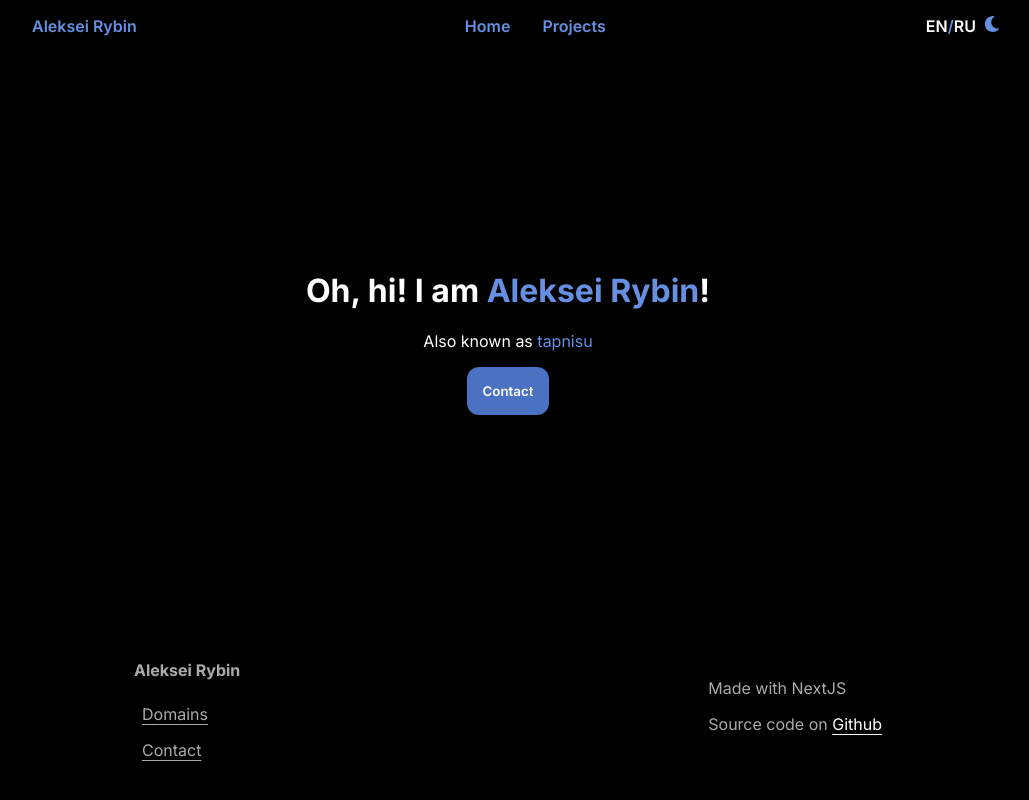
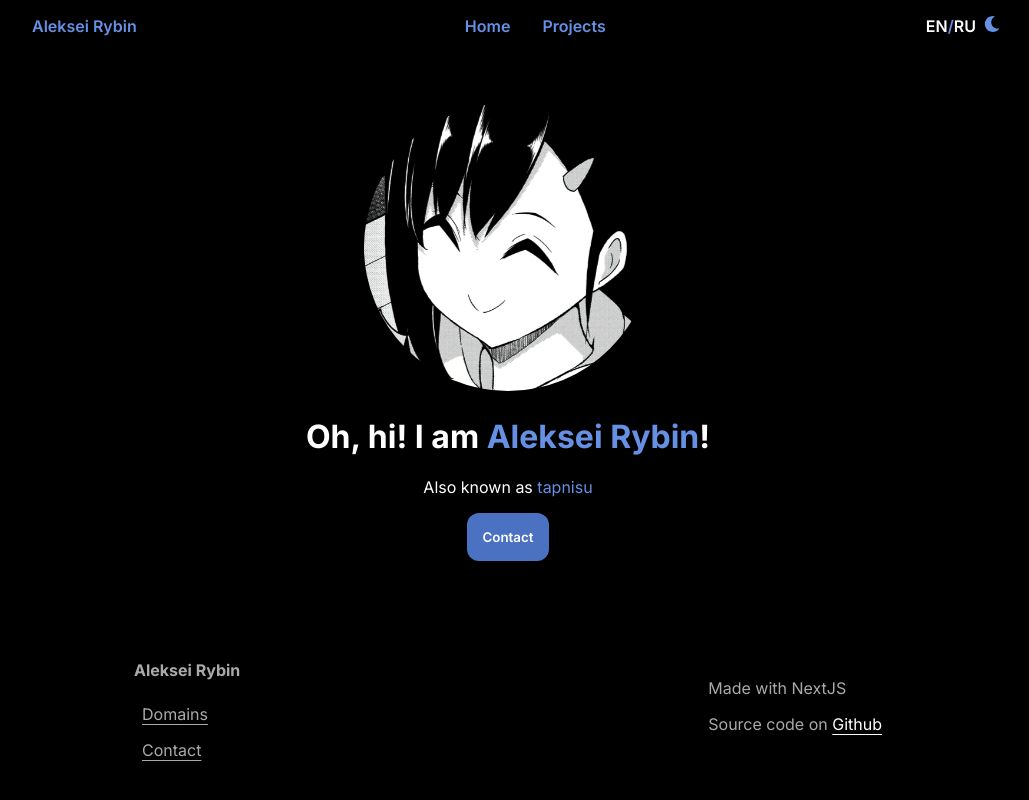
Before and after one commit to tapnisu/tapni.su, a Next.js app: page / in a window 1280 px wide. Shown: the whole page, without its empty margins (132-1161 px from the left). Built offline with nearby package versions, Linux system fonts and the light colour scheme.

Commit message:
Added pfp back :D

```diff
--- a/pages/index.tsx
+++ b/pages/index.tsx
@@ -1,5 +1,7 @@
 import BasePageLayout from "@components/basePageLayout";
 import { en, ru } from "@locales/index";
+import avatarImage from "@public/avatar.webp";
+import Image from "next/image";
 import Link from "next/link";
 import { useRouter } from "next/router";
 
@@ -10,6 +12,17 @@ export default function HomePage() {
   return (
     <BasePageLayout>
       <div className="text-center">
+        <Image
+          src={avatarImage}
+          width={288}
+          alt="Avatar"
+          style={{
+            borderRadius: "9999px",
+            width: "100%",
+            maxWidth: "18rem",
+            height: "auto",
+          }}
+        />
         <h1>
           {t.index.ohHiIam} <span className="color-accent">{t.name}</span>!
         </h1>
```
Also changed, not shown: public/avatar.webp (added).
